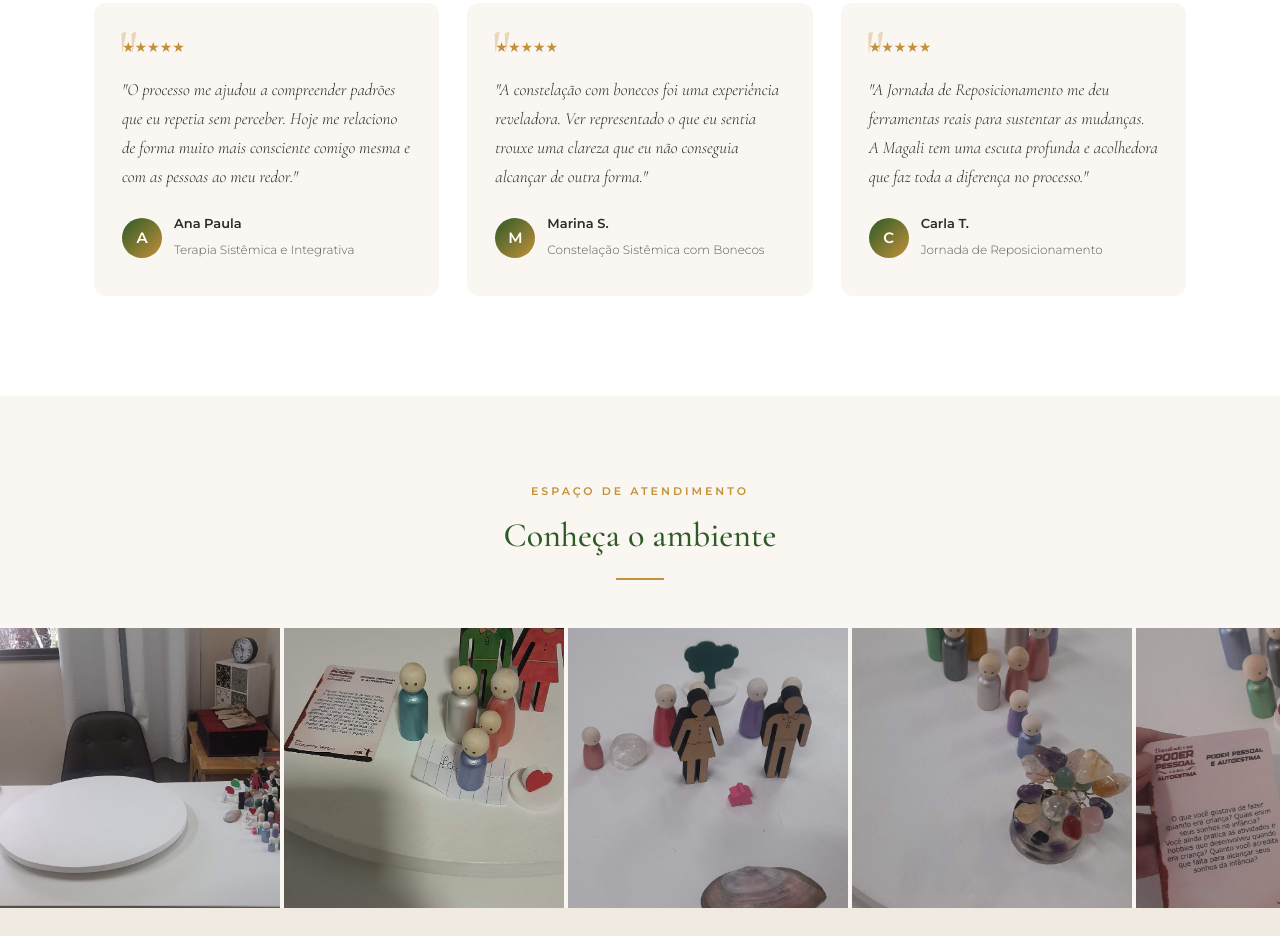
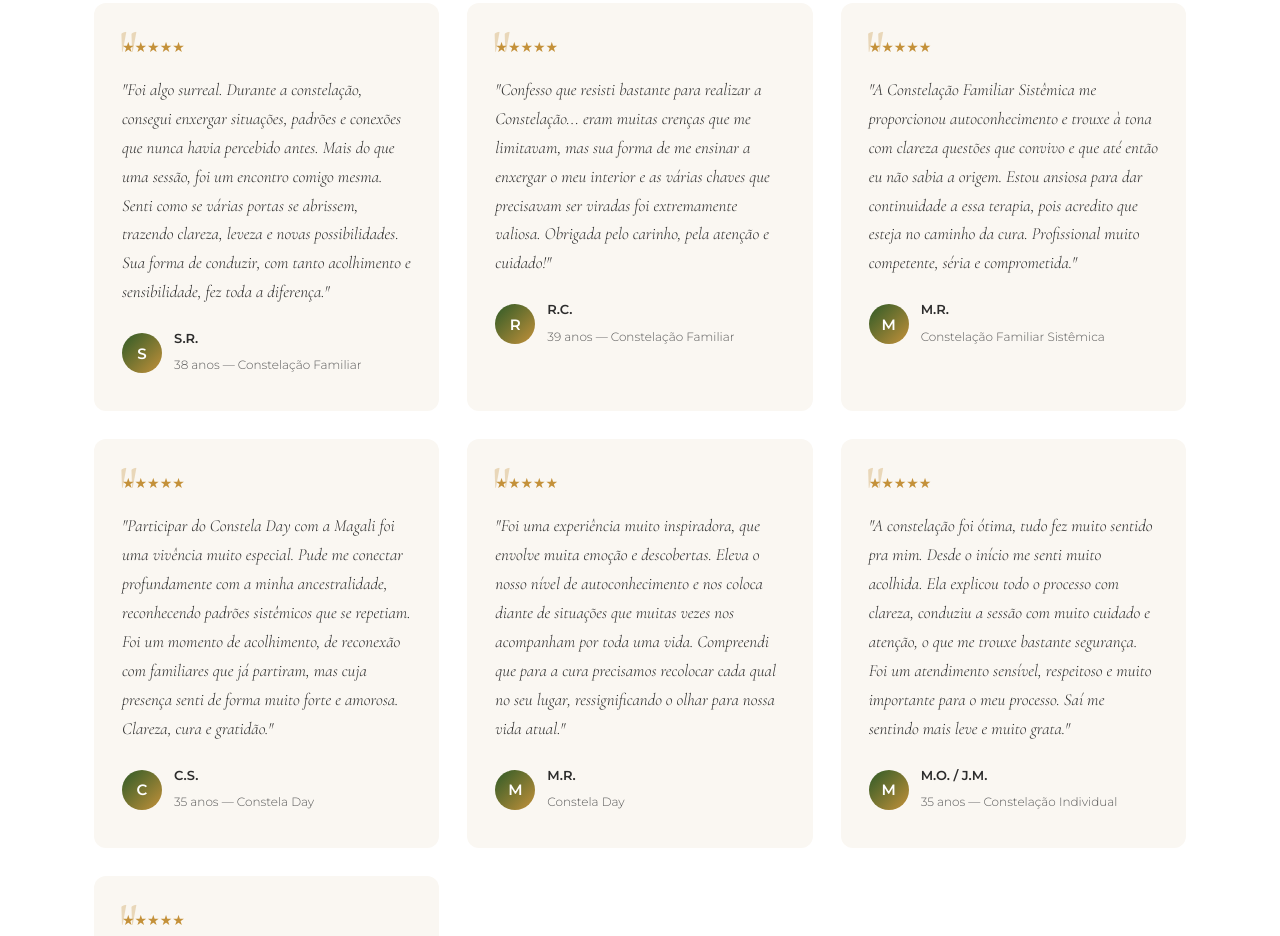
Before and after one commit to hbayres1-rgb/magali-depresbiteris, a plain HTML site: page index.html in a window 1280 px wide. Shown: the part 6234-7170 px from the top of the page. Drawn offline with nearby package versions, Linux system fonts and the light colour scheme.

Commit message:
Adicionar depoimentos reais de clientes

```diff
--- a/index.html
+++ b/index.html
@@ -1307,45 +1307,91 @@
       </p>
     </div>
     <div class="depoimentos-grid">
+
       <div class="depoimento-card">
         <div class="depoimento-stars">★★★★★</div>
-        <p class="depoimento-text">
-          "O processo me ajudou a compreender padrões que eu repetia sem perceber. Hoje me relaciono de forma muito mais consciente comigo mesma e com as pessoas ao meu redor."
-        </p>
+        <p class="depoimento-text">"Foi algo surreal. Durante a constelação, consegui enxergar situações, padrões e conexões que nunca havia percebido antes. Mais do que uma sessão, foi um encontro comigo mesma. Senti como se várias portas se abrissem, trazendo clareza, leveza e novas possibilidades. Sua forma de conduzir, com tanto acolhimento e sensibilidade, fez toda a diferença."</p>
         <div class="depoimento-autor">
-          <div class="autor-avatar">A</div>
+          <div class="autor-avatar">S</div>
           <div class="autor-info">
-            <strong>Ana Paula</strong>
-            <span>Terapia Sistêmica e Integrativa</span>
-          </div>
-        </div>
-      </div>
+            <strong>S.R.</strong>
+            <span>38 anos — Constelação Familiar</span>
+          </div>
+        </div>
+      </div>
+
       <div class="depoimento-card">
         <div class="depoimento-stars">★★★★★</div>
-        <p class="depoimento-text">
-          "A constelação com bonecos foi uma experiência reveladora. Ver representado o que eu sentia trouxe uma clareza que eu não conseguia alcançar de outra forma."
-        </p>
+        <p class="depoimento-text">"Confesso que resisti bastante para realizar a Constelação... eram muitas crenças que me limitavam, mas sua forma de me ensinar a enxergar o meu interior e as várias chaves que precisavam ser viradas foi extremamente valiosa. Obrigada pelo carinho, pela atenção e cuidado!"</p>
+        <div class="depoimento-autor">
+          <div class="autor-avatar">R</div>
+          <div class="autor-info">
+            <strong>R.C.</strong>
+            <span>39 anos — Constelação Familiar</span>
+          </div>
+        </div>
+      </div>
+
+      <div class="depoimento-card">
+        <div class="depoimento-stars">★★★★★</div>
+        <p class="depoimento-text">"A Constelação Familiar Sistêmica me proporcionou autoconhecimento e trouxe à tona com clareza questões que convivo e que até então eu não sabia a origem. Estou ansiosa para dar continuidade a essa terapia, pois acredito que esteja no caminho da cura. Profissional muito competente, séria e comprometida."</p>
         <div class="depoimento-autor">
           <div class="autor-avatar">M</div>
           <div class="autor-info">
-            <strong>Marina S.</strong>
-            <span>Constelação Sistêmica com Bonecos</span>
-          </div>
-        </div>
-      </div>
+            <strong>M.R.</strong>
+            <span>Constelação Familiar Sistêmica</span>
+          </div>
+        </div>
+      </div>
+
       <div class="depoimento-card">
         <div class="depoimento-stars">★★★★★</div>
-        <p class="depoimento-text">
-          "A Jornada de Reposicionamento me deu ferramentas reais para sustentar as mudanças. A Magali tem uma escuta profunda e acolhedora que faz toda a diferença no processo."
-        </p>
+        <p class="depoimento-text">"Participar do Constela Day com a Magali foi uma vivência muito especial. Pude me conectar profundamente com a minha ancestralidade, reconhecendo padrões sistêmicos que se repetiam. Foi um momento de acolhimento, de reconexão com familiares que já partiram, mas cuja presença senti de forma muito forte e amorosa. Clareza, cura e gratidão."</p>
         <div class="depoimento-autor">
           <div class="autor-avatar">C</div>
           <div class="autor-info">
-            <strong>Carla T.</strong>
-            <span>Jornada de Reposicionamento</span>
-          </div>
-        </div>
-      </div>
+            <strong>C.S.</strong>
+            <span>35 anos — Constela Day</span>
+          </div>
+        </div>
+      </div>
+
+      <div class="depoimento-card">
+        <div class="depoimento-stars">★★★★★</div>
+        <p class="depoimento-text">"Foi uma experiência muito inspiradora, que envolve muita emoção e descobertas. Eleva o nosso nível de autoconhecimento e nos coloca diante de situações que muitas vezes nos acompanham por toda uma vida. Compreendi que para a cura precisamos recolocar cada qual no seu lugar, ressignificando o olhar para nossa vida atual."</p>
+        <div class="depoimento-autor">
+          <div class="autor-avatar">M</div>
+          <div class="autor-info">
+            <strong>M.R.</strong>
+            <span>Constela Day</span>
+          </div>
+        </div>
+      </div>
+
+      <div class="depoimento-card">
+        <div class="depoimento-stars">★★★★★</div>
+        <p class="depoimento-text">"A constelação foi ótima, tudo fez muito sentido pra mim. Desde o início me senti muito acolhida. Ela explicou todo o processo com clareza, conduziu a sessão com muito cuidado e atenção, o que me trouxe bastante segurança. Foi um atendimento sensível, respeitoso e muito importante para o meu processo. Saí me sentindo mais leve e muito grata."</p>
+        <div class="depoimento-autor">
+          <div class="autor-avatar">M</div>
+          <div class="autor-info">
+            <strong>M.O. / J.M.</strong>
+            <span>35 anos — Constelação Individual</span>
+          </div>
+        </div>
+      </div>
+
+      <div class="depoimento-card">
+        <div class="depoimento-stars">★★★★★</div>
+        <p class="depoimento-text">"Tive o privilégio de conhecer o seu trabalho maravilhoso na Constelação de Mentores. Foi muito profundo, emocionante e transformador! Mexi em 'gavetinhas internas' que estavam trancadas há muitos anos. Desde esse dia sinto que minha postura mudou no ambiente profissional e sou muito grata por essa mudança extraordinária em minha vida!"</p>
+        <div class="depoimento-autor">
+          <div class="autor-avatar">C</div>
+          <div class="autor-info">
+            <strong>C.L.</strong>
+            <span>39 anos — Constelação de Mentores</span>
+          </div>
+        </div>
+      </div>
+
     </div>
   </div>
 </section>
```
